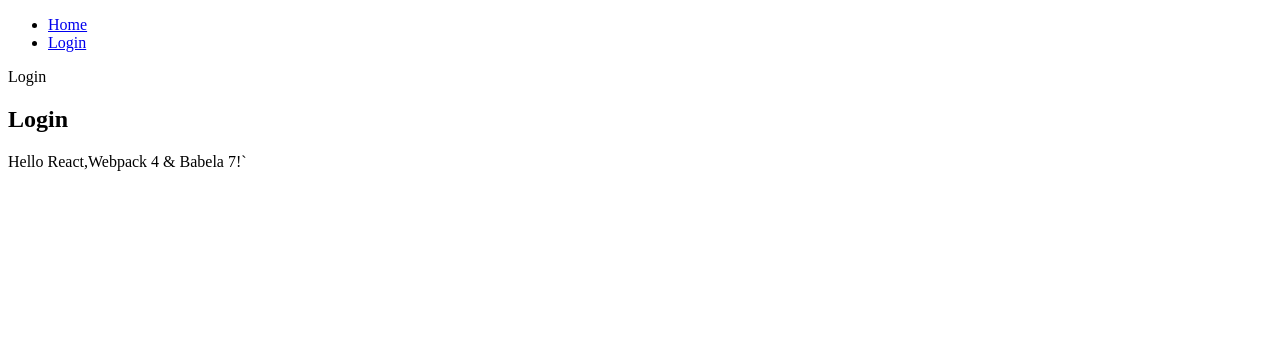
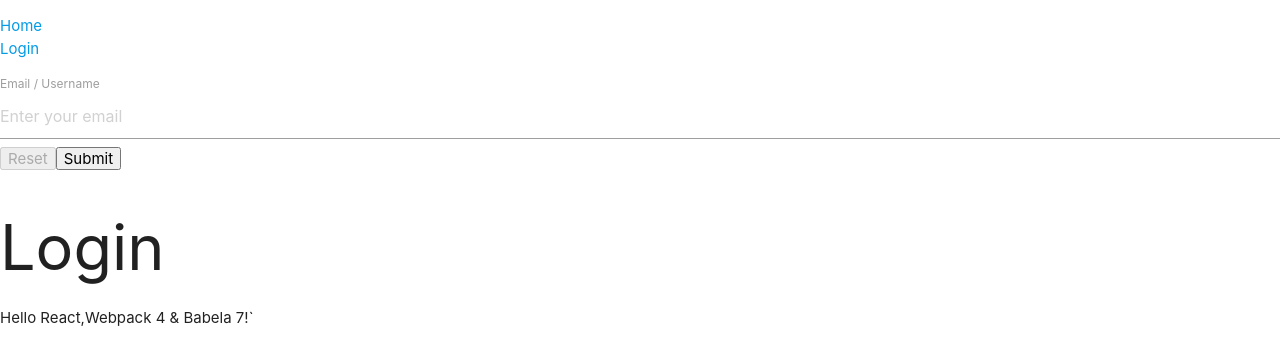
Before and after one commit to BillGun/react-front-end, a React app: page /login in a window 1280 px wide. Built offline with nearby package versions, Linux system fonts and the light colour scheme.

Commit message:
Adding materialize-css into project

```diff
--- a/package.json
+++ b/package.json
@@ -28,11 +28,12 @@
   },
   "dependencies": {
     "formik": "^1.5.7",
-    "materialize-css": "^1.0.0",
+    "materialize-css": "^1.0.0-rc.2",
     "react-materialize": "^3.3.3",
     "react-redux": "^7.1.0",
     "react-router-dom": "^5.0.1",
-    "redux": "^4.0.1"
+    "redux": "^4.0.1",
+    "yup": "^0.27.0"
   },
   "repository": {
     "type": "git",
--- a/src/index.html
+++ b/src/index.html
@@ -11,9 +11,18 @@
     <title>React Webpack</title>
     <meta name="description" content="" />
     <meta name="viewport" content="width=device-width, initial-scale=1" />
+    <link
+      href="http://fonts.googleapis.com/icon?family=Material+Icons"
+      rel="stylesheet"
+    />
+    <link
+      href="../node_modules/materialize-css/dist/css/materialize.min.css"
+      rel="stylesheet"
+    />
+    <!-- <link href="/.css" rel="stylesheet"> -->
   </head>
   <body>
-
     <section id="root"></section>
+    <script src="../node_modules/materialize-css/dist/js/materialize.min.js"></script>
   </body>
 </html>
--- a/src/index.js
+++ b/src/index.js
@@ -4,6 +4,8 @@ import Navbar from "./components/navbar/navbar";
 
 import { Provider } from "react-redux";
 import store from "./redux/store";
+
+// import "materialize-css/dist/css/materialize.min.css";
 
 class App extends React.Component {
   render() {
--- /dev/null
+++ b/src/redux/actionCreators.js
@@ -0,0 +1,7 @@
+import { Navigate } from "./actions";
+
+export const mapDispatchNavigationToProps = dispatch => {
+  return {
+    navigate: destination => dispatch(Navigate(destination))
+  };
+};
--- a/src/screens/login/login.js
+++ b/src/screens/login/login.js
@@ -1,16 +1,73 @@
 import React from "react";
 import { Formik, Form, Field, ErrorMessage } from "formik";
+import * as Yup from "yup";
 
 import { connect } from "react-redux";
-import { Navigate } from "../../redux/actions";
+import { mapDispatchNavigationToProps } from "../../redux/actionCreators";
 
-const LoginForm = () => {};
+const LoginForm = () => (
+  <Formik
+    initialValues={{ email: "" }}
+    onSubmit={(values, { setSubmitting }) => {
+      setTimeout(() => {
+        alert(JSON.stringify(values, null, 2));
+        setSubmitting(false);
+      }, 500);
+    }}
+    validationSchema={Yup.object().shape({
+      email: Yup.string()
+        .email()
+        .required("Required")
+    })}
+  >
+    {props => {
+      const {
+        values,
+        touched,
+        errors,
+        dirty,
+        isSubmitting,
+        handleChange,
+        handleBlur,
+        handleSubmit,
+        handleReset
+      } = props;
+      return (
+        <form onSubmit={handleSubmit}>
+          <label htmlFor="email" style={{ display: "block" }}>
+            Email / Username
+          </label>
+          <input
+            id="email"
+            placeholder="Enter your email"
+            type="text"
+            value={values.email}
+            onChange={handleChange}
+            onBlur={handleBlur}
+            className={
+              errors.email && touched.email ? "text-input error" : "text-input"
+            }
+          />
+          {errors.email && touched.email && (
+            <div className="input-feedback">{errors.email}</div>
+          )}
 
-const mapDispatchToProps = dispatch => {
-  return {
-    navigate: destination => dispatch(Navigate(destination))
-  };
-};
+          <button
+            type="button"
+            className="outline"
+            onClick={handleReset}
+            disabled={!dirty || isSubmitting}
+          >
+            Reset
+          </button>
+          <button type="submit" disabled={isSubmitting}>
+            Submit
+          </button>
+        </form>
+      );
+    }}
+  </Formik>
+);
 
 class Login extends React.Component {
   constructor(props) {
@@ -25,16 +82,18 @@ class Login extends React.Component {
 
   render() {
     return (
-      <Formik>
-        <Form>
-          <p>Login</p>
-        </Form>
-      </Formik>
+      // <Formik>
+      //   <Form>
+      //     <p>Login</p>
+      //     <Field type="email" name="email" />
+      //   </Form>
+      // </Formik>
+      <LoginForm />
     );
   }
 }
 
 export default connect(
   null,
-  mapDispatchToProps
+  mapDispatchNavigationToProps
 )(Login);
--- a/src/screens/main/main.js
+++ b/src/screens/main/main.js
@@ -1,13 +1,9 @@
 import React from "react";
 
 import { connect } from "react-redux";
-import { Navigate } from "../../redux/actions";
+import { mapDispatchNavigationToProps } from "../../redux/actionCreators";
 
-const mapDispatchToProps = dispatch => {
-  return {
-    navigate: destination => dispatch(Navigate(destination))
-  };
-};
+import { TextInput } from "react-materialize";
 
 class Main extends React.Component {
   constructor(props) {
@@ -21,11 +17,15 @@ class Main extends React.Component {
   }
 
   render() {
-    return <p>Home</p>;
+    return (
+      <div className="card-panel lighten-2">
+        <p>Home</p>
+      </div>
+    );
   }
 }
 
 export default connect(
   null,
-  mapDispatchToProps
+  mapDispatchNavigationToProps
 )(Main);
--- a/webpack.config.js
+++ b/webpack.config.js
@@ -1,7 +1,9 @@
 const path = require("path");
 const HtmlWebPackPlugin = require("html-webpack-plugin");
+
 module.exports = {
   output: {
+    path: path.join(__dirname, "dist"),
     publicPath: "/"
   },
   module: {
```
Also changed, not shown: issues.md (+1 -1 lines), 1 other file.
